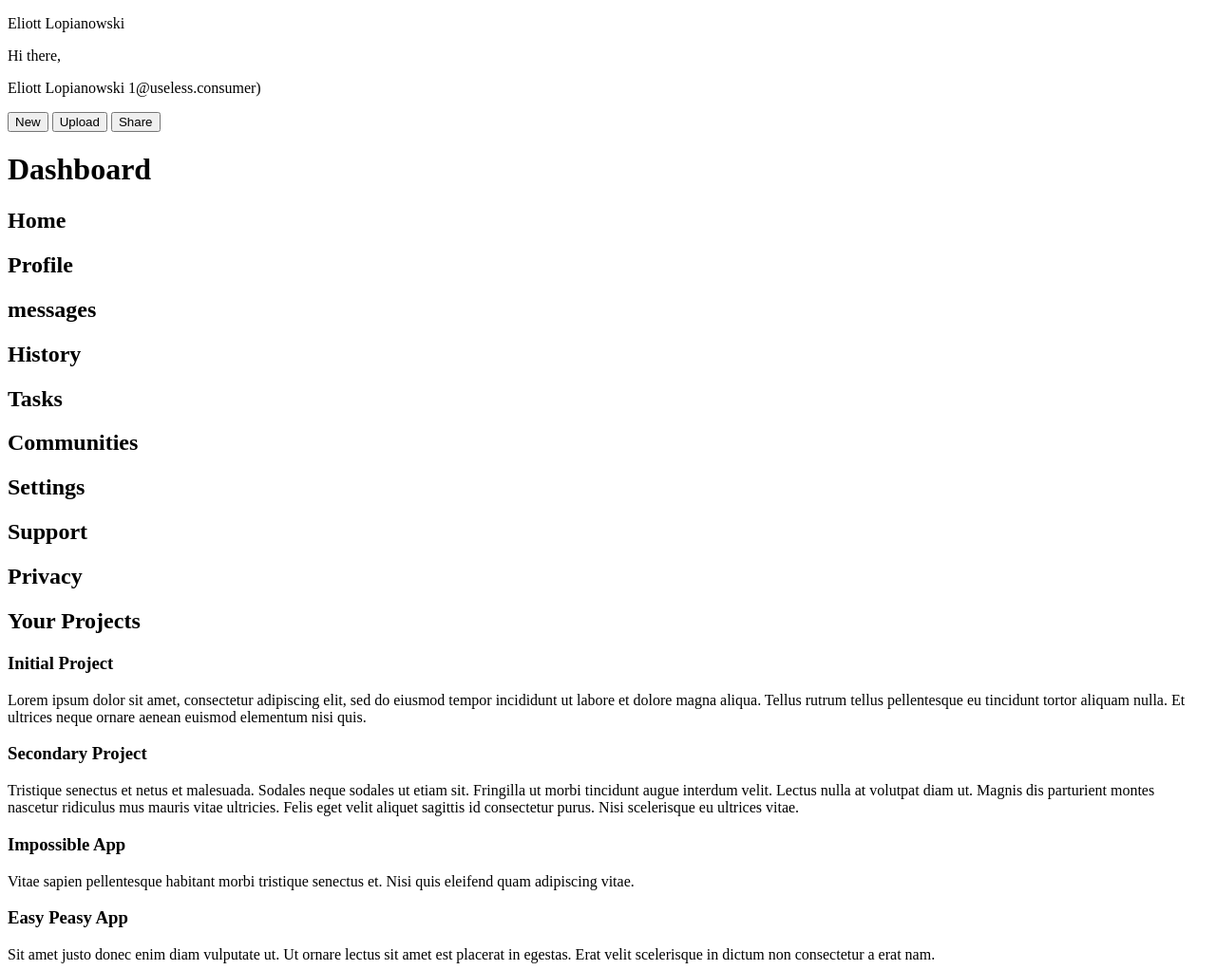
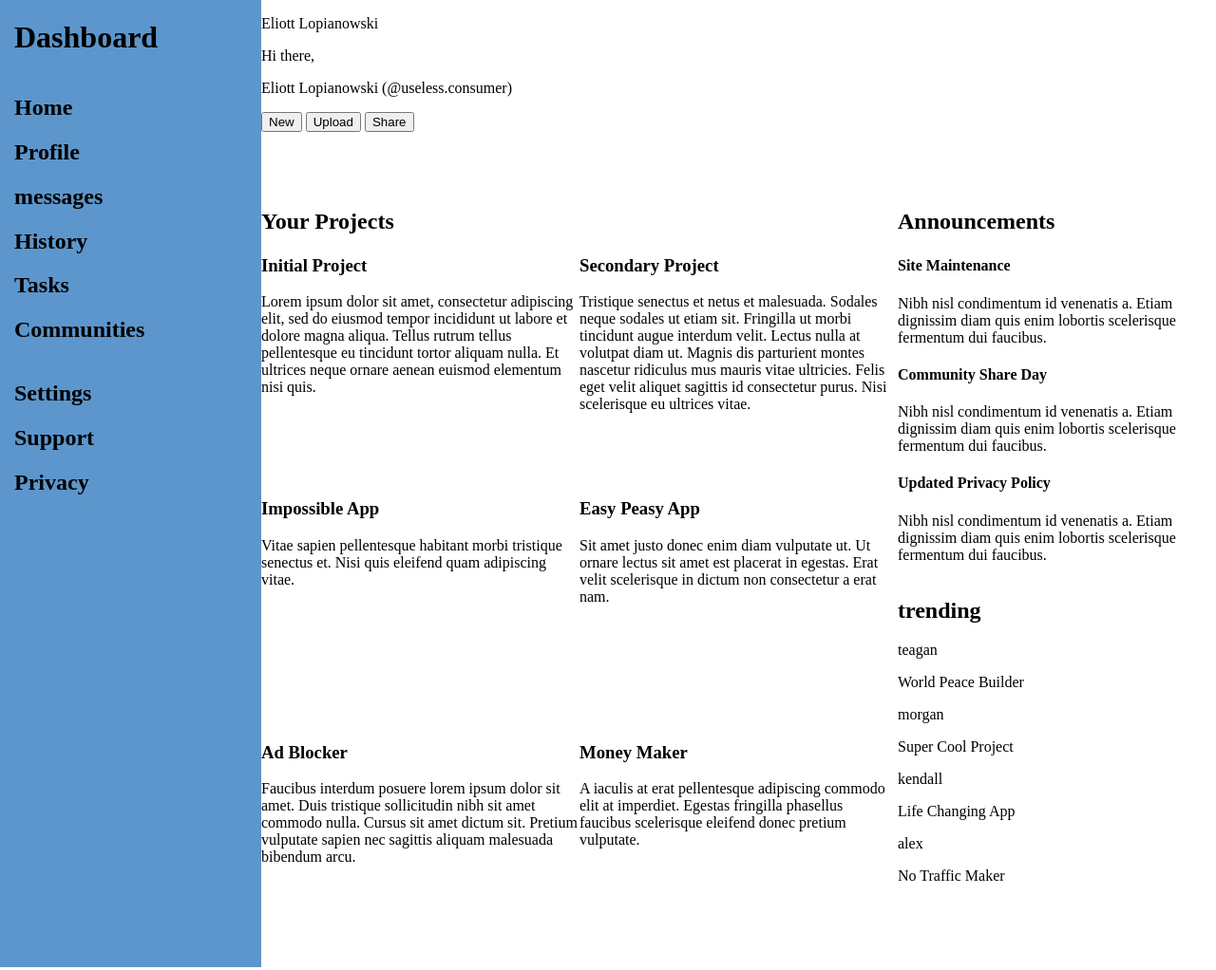
Before and after one commit to uselessconsumer/admin-dashboard-op, a plain HTML site: page index.html in a window 1280 px wide. Shown: the top 1022 px of the page at 95% size. Drawn offline with Linux system fonts and the light colour scheme.

Commit message:
create basic grid layout in css

```diff
--- a/index.html
+++ b/index.html
@@ -7,25 +7,6 @@
     <title>OP Dashboard</title>
 </head>
 <body>
-    <header>
-        <div>
-        <!--
-            search icon
-            search bar
-            notification bell
-            profile pic
-         -->
-         <p>Eliott Lopianowski</p>
-        </div>
-        <div>
-            <!-- Large profile pic -->
-            <p>Hi there,</p>
-            <p>Eliott Lopianowski &#49;@useless.consumer&#41;</p>
-            <button>New</button>
-            <button>Upload</button>
-            <button>Share</button>
-        </div>
-    </header>
 
     <div class="navigation">
             <!-- Dashboard Icon -->
@@ -69,6 +50,27 @@
                     <!-- privacy icon -->
                     <h2>Privacy</h2>
                 </div>
+            </div>
+    </div>
+
+    <div class="bodyContent">
+        <div class="header">
+            <div>
+            <!--
+                search icon
+                search bar
+                notification bell
+                profile pic
+            -->
+            <p>Eliott Lopianowski</p>
+            </div>
+            <div>
+                <!-- Large profile pic -->
+                <p>Hi there,</p>
+                <p>Eliott Lopianowski &#40;@useless.consumer&#41;</p>
+                <button>New</button>
+                <button>Upload</button>
+                <button>Share</button>
             </div>
         </div>
 
@@ -130,8 +132,9 @@
 
         <div class="rightSidebar">
 
+            <h2>Announcements</h2>
+
                 <div class="announcements">
-            <h2>Announcements</h2>
                     <div class="announcePost">
                         <h4>Site Maintenance</h4>
                         <p>Nibh nisl condimentum id venenatis a. Etiam dignissim diam
@@ -149,7 +152,7 @@
                     </div>
                 </div>
 
-        <div class="trending">
+            <div class="Trending">
                 <h2>trending</h2>
                 <div class="tendProfile">
                     <!-- pfp icon -->
@@ -173,6 +176,7 @@
                 </div>
             </div>
         </div>
+    </div>
 
 </body>
 </html>
--- a/styles.css
+++ b/styles.css
@@ -0,0 +1,40 @@
+
+body {
+    margin: 0px;
+    display: grid;
+    grid-template-columns: minmax(200px, 275px) 4fr;
+
+}
+
+.navigation {
+    display: grid;
+    padding-left: 15px;
+    grid-template-rows: fit-content(10%) fit-content(50%) 1fr;
+
+    background-color:rgb(92, 150, 205);
+}
+
+.bodyContent {
+    display: grid;
+    grid-template-rows: 200px 1fr;
+    grid-template-columns: 2fr 1fr;
+}
+
+.header {
+    grid-column: 1 / 3;
+}
+
+.projectsPanel {
+    display: grid;
+    grid-template-columns: 1fr 1fr;
+    grid-template-rows: 50px repeat(3, 1fr);
+}
+
+#projectsH2 {
+    grid-column: 1 / 3;
+}
+
+.rightSidebar {
+    display: grid;
+    grid-template-rows: 50px 1fr 50px 1fr;
+}
```
Lines whose indentation alone changed are shown as unchanged.
